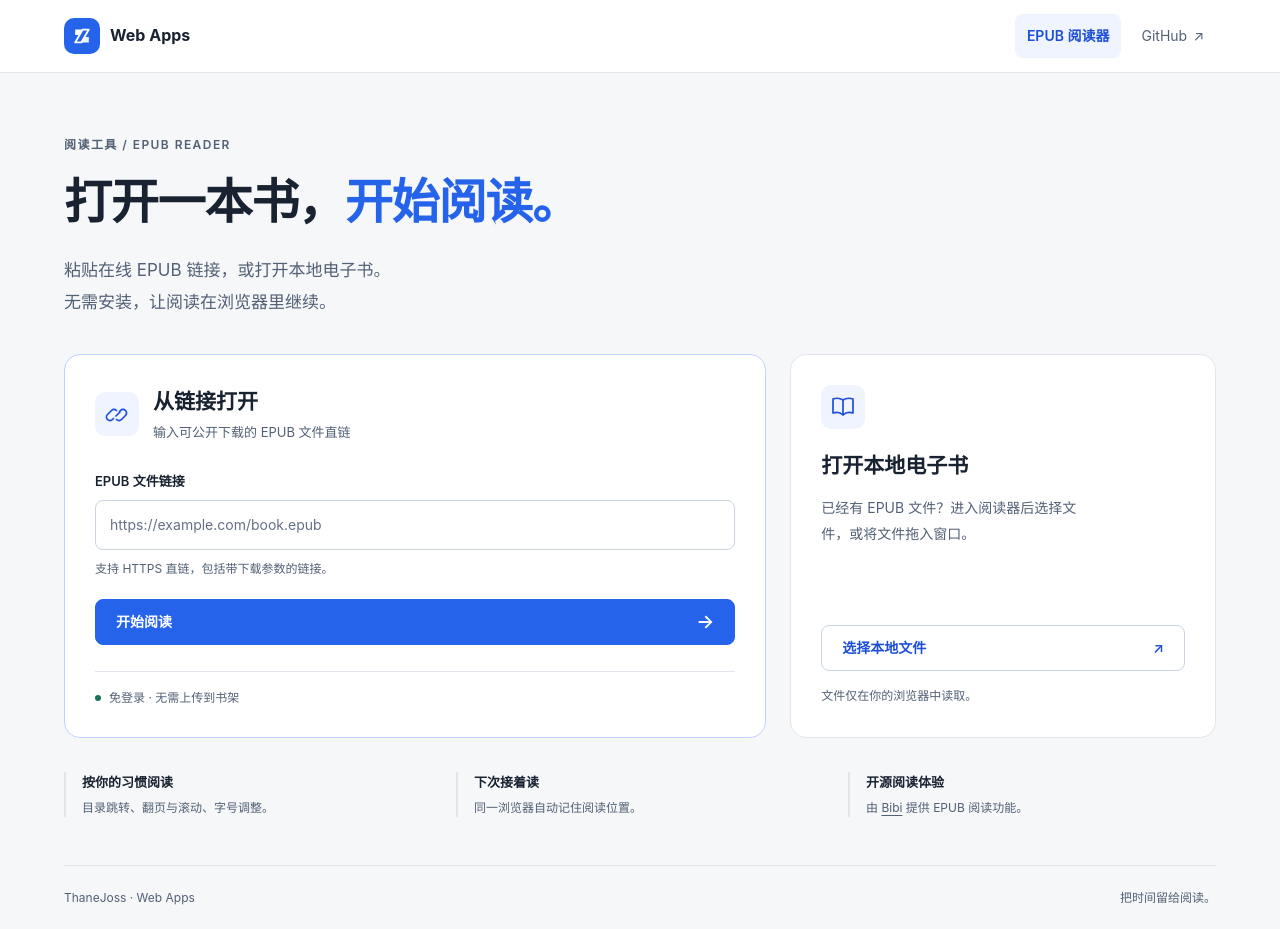
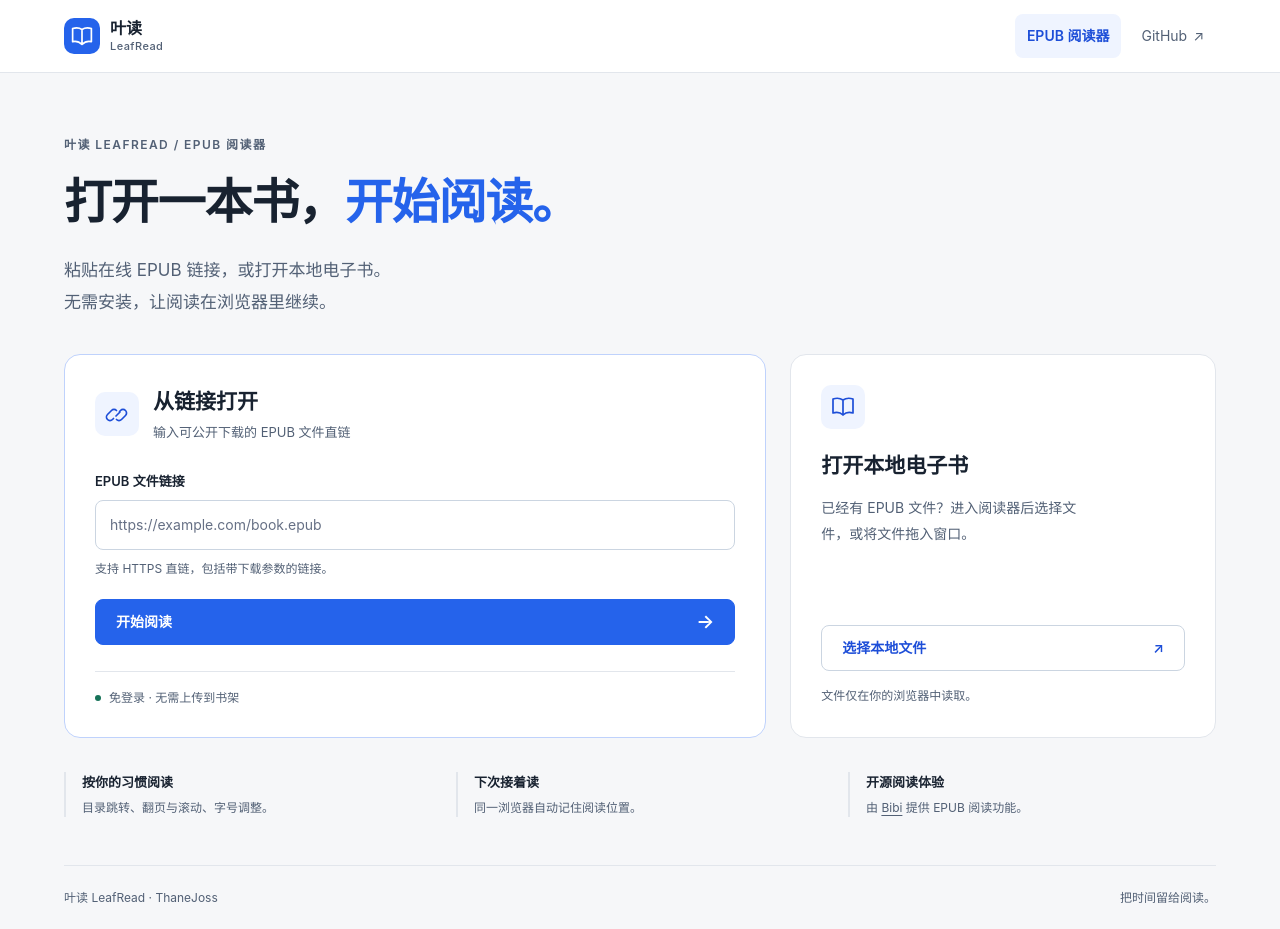
Before and after one commit to ThaneJoss/epub, a website: page public/index.html in a window 1280 px wide. Drawn offline with Linux system fonts and the light colour scheme.

Commit message:
feat: 将 EPUB 阅读器命名为叶读 LeafRead
统一首页、阅读器、返回入口和文档中的品牌名称，使用独立书本图标。

```diff
--- a/public/index.html
+++ b/public/index.html
@@ -3,9 +3,9 @@
 <head>
   <meta charset="utf-8">
   <meta name="viewport" content="width=device-width, initial-scale=1">
-  <meta name="description" content="粘贴 EPUB 在线链接，或打开本地电子书，在浏览器中开始阅读。">
+  <meta name="description" content="叶读 LeafRead：粘贴 EPUB 在线链接，或打开本地电子书，在浏览器中开始阅读。">
   <meta name="referrer" content="no-referrer">
-  <title>EPUB 阅读器 · Web Apps</title>
+  <title>叶读 · LeafRead — EPUB 在线阅读器</title>
   <link rel="icon" type="image/svg+xml" href="/favicon.svg">
   <link rel="stylesheet" href="/styles.css">
   <script type="module" src="/app.js" data-cfasync="false"></script>
@@ -14,9 +14,9 @@
   <a class="skip-link" href="#main-content">跳到主要内容</a>
   <header class="site-header">
     <div class="container header-inner">
-      <a class="brand" href="/" aria-label="EPUB 阅读器首页">
-        <span class="app-mark" aria-hidden="true"><svg viewBox="0 0 44 44"><path d="M12 12.5H23.5L18.5 20.5H12V12.5Z" fill="white"/><path d="M20.5 23.5H32V31.5H20.5L25.5 23.5Z" fill="white" opacity=".92"/><path d="M23 12.5H32L21 31.5H12L23 12.5Z" fill="none" stroke="white" stroke-width="2.6" stroke-linejoin="round"/></svg></span>
-        <span>Web Apps</span>
+      <a class="brand" href="/" aria-label="叶读 LeafRead 首页">
+        <span class="app-mark" aria-hidden="true"><svg viewBox="0 0 32 32"><path d="M16 9v16M16 9C13 7 9 7 6 8v14c4-1 7 0 10 3 3-3 6-4 10-3V8c-3-1-7-1-10 1Z" fill="none" stroke="white" stroke-width="1.8" stroke-linejoin="round"/></svg></span>
+        <span class="brand-name">叶读<small>LeafRead</small></span>
       </a>
       <nav aria-label="主导航">
         <a class="nav-link active" href="/" aria-current="page">EPUB 阅读器</a>
@@ -26,7 +26,7 @@
   </header>
   <main id="main-content" class="container" tabindex="-1">
     <section class="hero" aria-labelledby="page-title">
-      <p class="eyebrow">阅读工具 / EPUB READER</p>
+      <p class="eyebrow">叶读 LEAFREAD / EPUB 阅读器</p>
       <h1 id="page-title">打开一本书，<span>开始阅读。</span></h1>
       <p class="hero-copy">粘贴在线 EPUB 链接，或打开本地电子书。<br>无需安装，让阅读在浏览器里继续。</p>
     </section>
@@ -57,6 +57,6 @@
     </section>
     <noscript><p class="feedback error">请启用 JavaScript 以打开 EPUB 阅读器。</p></noscript>
   </main>
-  <footer class="container footer"><span>ThaneJoss · Web Apps</span><span>把时间留给阅读。</span></footer>
+  <footer class="container footer"><span>叶读 LeafRead · ThaneJoss</span><span>把时间留给阅读。</span></footer>
 </body>
 </html>
--- a/public/styles.css
+++ b/public/styles.css
@@ -20,6 +20,8 @@ svg { display: block; width: 24px; height: 24px; }
 .site-header { background: #fff; border-bottom: 1px solid var(--border); }
 .header-inner { display: flex; min-height: 72px; align-items: center; justify-content: space-between; gap: 16px; }
 .brand { display: inline-flex; align-items: center; gap: 10px; font-weight: 650; }
+.brand-name { display: flex; flex-direction: column; line-height: 1.3; }
+.brand-name small { color: var(--muted); font-size: 11px; font-weight: 500; letter-spacing: .04em; }
 .app-mark { display: grid; width: 36px; height: 36px; place-items: center; background: var(--brand); border-radius: 10px; }
 .app-mark svg { width: 30px; height: 30px; }
 nav { display: flex; align-items: center; gap: 8px; }
--- a/reader/presets/default.js
+++ b/reader/presets/default.js
@@ -42,8 +42,8 @@ Bibi.preset({
   'orthogonal-touch-moves': ['move', 'switch'],
   'orthogonal-wheelings': ['move', 'across'],
   'extensions': [],
-  'website-name-in-title': 'EPUB 阅读器 · Web Apps',
-  'website-name-in-menu': '返回阅读器首页',
+  'website-name-in-title': '叶读 · LeafRead',
+  'website-name-in-menu': '返回叶读首页',
   'website-href': '/',
   'remove-bibi-website-link': false,
   'extract-if-necessary': ['.epub'],
```
Also changed, not shown: public/404.html (+1 -1 lines), reader/index.html (+2 -2 lines), README.md.
